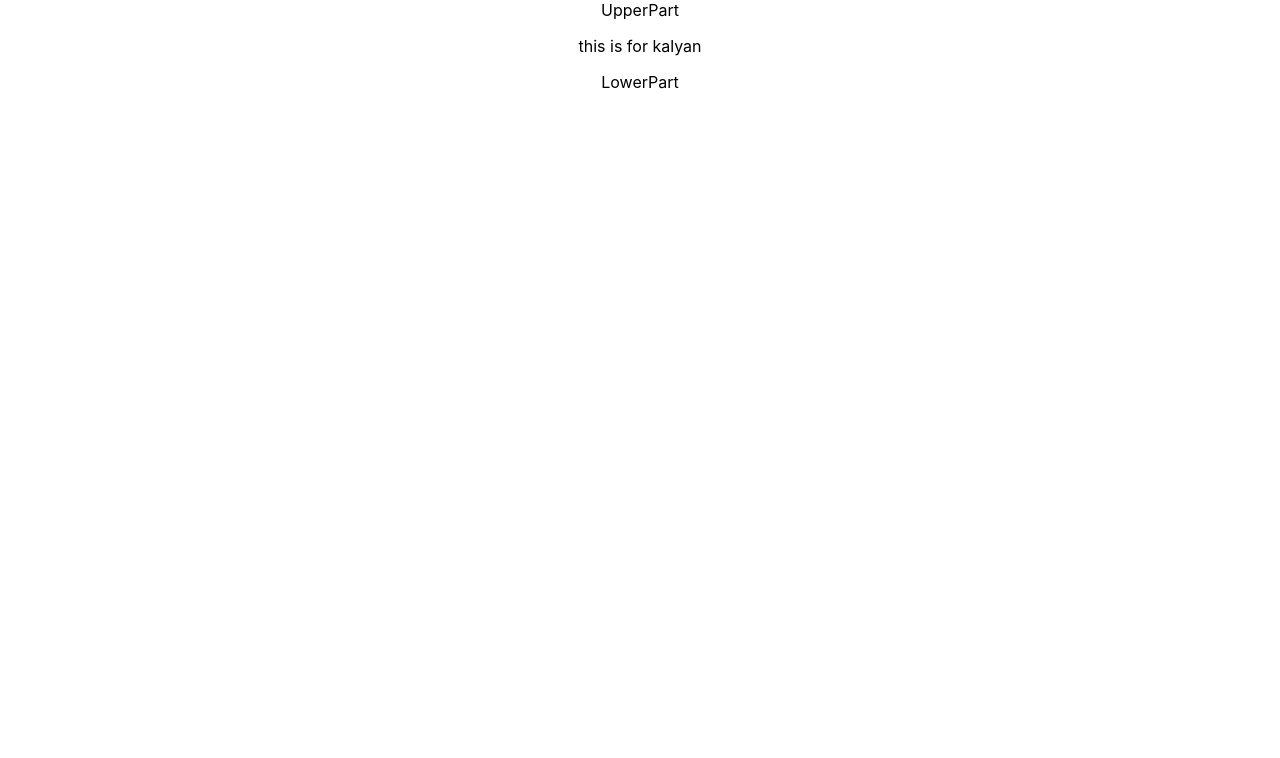
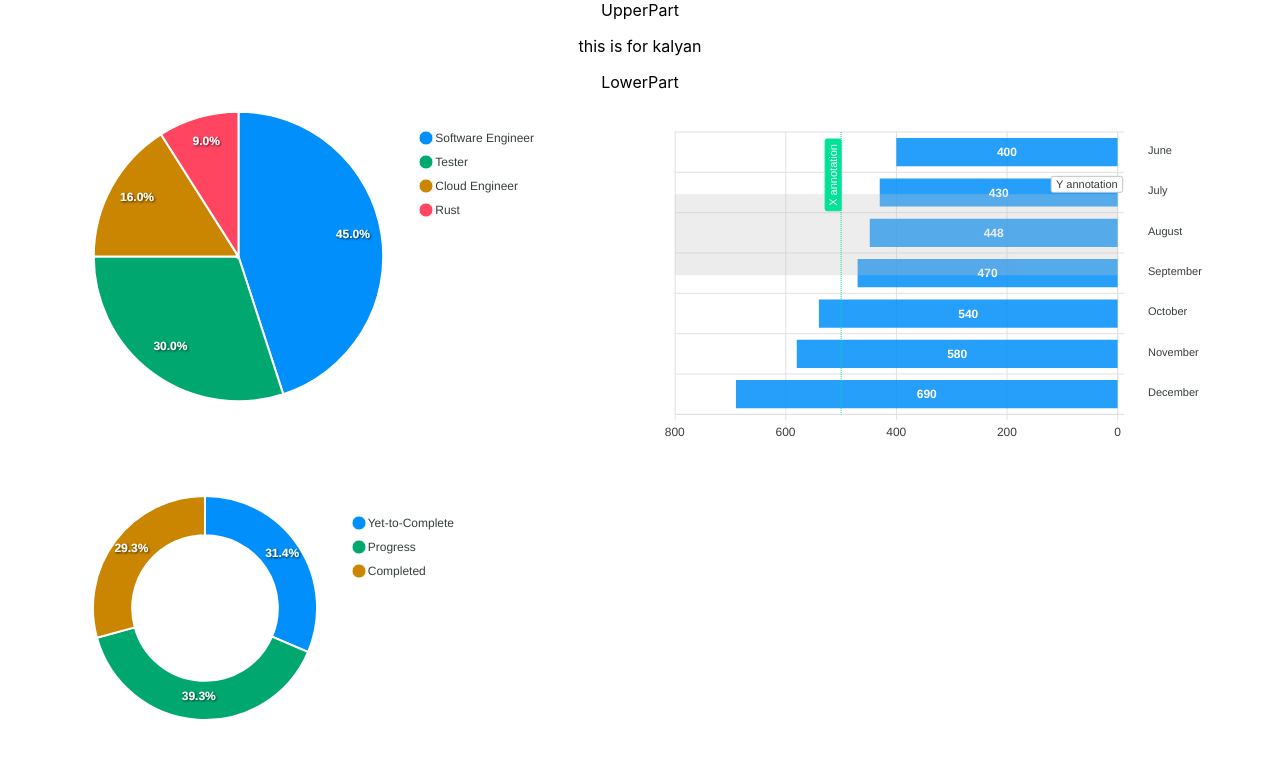
Before and after one commit to kalyan-kashaboina/react-metrics-dashboard, a React (Create React App) app: page / in a window 1280 px wide. Shown: the top 758 px of the page. Built offline with nearby package versions, Linux system fonts and the light colour scheme.

Commit message:
adding piecharts and bars

```diff
--- /dev/null
+++ b/src/Components/LowerPart/HiringBarChart.jsx
@@ -0,0 +1,90 @@
+import React, { useState } from "react";
+import ReactApexChart from "react-apexcharts";
+
+const HiringBarChart = () => {
+  const [series] = useState([
+    {
+      data: [400, 430, 448, 470, 540, 580, 690],
+    },
+  ]);
+
+  const [options] = useState({
+    chart: {
+      type: "bar",
+      height: 150,
+      toolbar: {
+        show: false,
+      },
+    },
+    annotations: {
+      xaxis: [
+        {
+          x: 500,
+          borderColor: "#00E396",
+          label: {
+            borderColor: "#00E396",
+            style: {
+              color: "#fff",
+              background: "#00E396",
+            },
+            text: "X annotation",
+          },
+        },
+      ],
+      yaxis: [
+        {
+          y: "July",
+          y2: "September",
+          label: {
+            text: "Y annotation",
+          },
+        },
+      ],
+    },
+    plotOptions: {
+      bar: {
+        horizontal: true,
+      },
+    },
+    dataLabels: {
+      enabled: true,
+    },
+    xaxis: {
+      categories: [
+        "June",
+        "July",
+        "August",
+        "September",
+        "October",
+        "November",
+        "December",
+      ],
+    },
+    grid: {
+      xaxis: {
+        lines: {
+          show: true,
+        },
+      },
+    },
+    yaxis: {
+      reversed: true,
+      axisTicks: {
+        show: true,
+      },
+    },
+  });
+
+  return (
+    // <div className="bar-chart" style={{ width: "50%", margin: "0 auto" }}>
+      <ReactApexChart
+        options={options}
+        series={series}
+        type="bar"
+        height={350}
+      />
+    // </div>
+  );
+};
+
+export default HiringBarChart;
--- a/src/Components/LowerPart/LowerPart.jsx
+++ b/src/Components/LowerPart/LowerPart.jsx
@@ -1,9 +1,20 @@
-import React from 'react'
+import React from "react";
+import { PieChart } from "./PieChart";
+import HiringBarChart from "./HiringBarChart";
+import "./Lowerpart.css";
+import ProjectStatus from "./ProjectStatus";
 
 function LowerPart() {
   return (
-    <div>LowerPart</div>
-  )
+    <>
+      <div>LowerPart</div>
+      <div className="charts-container">
+        <PieChart />
+        <HiringBarChart />
+        <ProjectStatus/>
+      </div>
+    </>
+  );
 }
 
-export default LowerPart
+export default LowerPart;
--- /dev/null
+++ b/src/Components/LowerPart/Lowerpart.css
@@ -0,0 +1,32 @@
+.charts-container {
+  display: grid;
+  grid-template-columns: 1fr 1fr;
+  /* place-items:center; */
+  /* justify-content: space-around;
+  align-items: flex-start; */
+
+  padding-left: 5%;
+  padding-right: 5%;
+}
+
+.charts-container > div {
+  flex: 1;
+  margin: 10px;
+
+}
+
+.charts-container .pie-chart {
+  width: 50%;
+  /* grid-column: 2;
+  grid-row: 1; */
+
+}
+/* .pie-chart{
+    position: absolute;
+    top: 60%;
+} */
+
+.charts-container .bar-chart {
+  width: 50%;
+  /* grid-column: 2; */
+}
--- /dev/null
+++ b/src/Components/LowerPart/PieChart.jsx
@@ -0,0 +1,38 @@
+import React, { useState } from "react";
+import ReactApexChart from "react-apexcharts";
+
+export const PieChart = () => {
+
+  const [series, setSeries] = useState([45, 30, 16, 9]);
+  const [options, setOptions] = useState({
+    chart: {
+      width: 380,
+      type: "pie",
+    },
+    labels: ["Software Engineer", "Tester", "Cloud Engineer", "Rust"],
+    responsive: [
+      {
+        breakpoint: 480,
+        options: {
+          chart: {
+            width: 200,
+          },
+          legend: {
+            position: "bottom",
+          },
+        },
+      },
+    ],
+  });
+
+  return (
+    <div className="pie-chart">
+      <ReactApexChart
+        options={options}
+        series={series}
+        type="pie"
+        width={480}
+      />
+    </div>
+  );
+};
--- /dev/null
+++ b/src/Components/LowerPart/ProjectStatus.jsx
@@ -0,0 +1,33 @@
+import React, { useState } from 'react'
+import ReactApexChart from 'react-apexcharts';
+
+function ProjectStatus() {
+
+    const [series] = useState([44, 55, 41]);
+    const [options] = useState({
+      chart: {
+        type: 'donut',
+      },
+      labels: ['Yet-to-Complete', 'Progress', 'Completed'],
+      responsive: [{
+        breakpoint: 480,
+        options: {
+          chart: {
+            width: 200
+          },
+          legend: {
+            position: 'bottom'
+          }
+        }
+      }]
+    });
+
+
+
+
+  return (
+    <ReactApexChart options={options} series={series} type="donut" width={400} />
+  )
+}
+
+export default ProjectStatus
```
Also changed, not shown: src/Components/LowerPart/CompanyTurnOver.jsx (added, +9 -0 lines), src/Components/LowerPart/RecruitmentFunnel.Jsx (added, +9 -0 lines).
